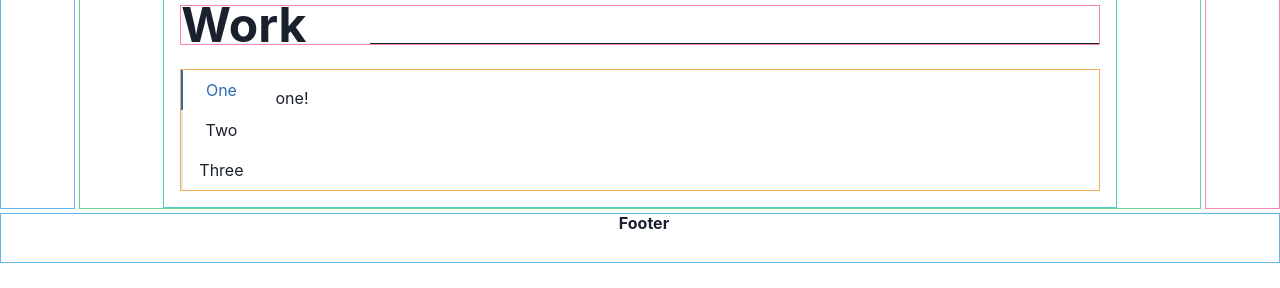
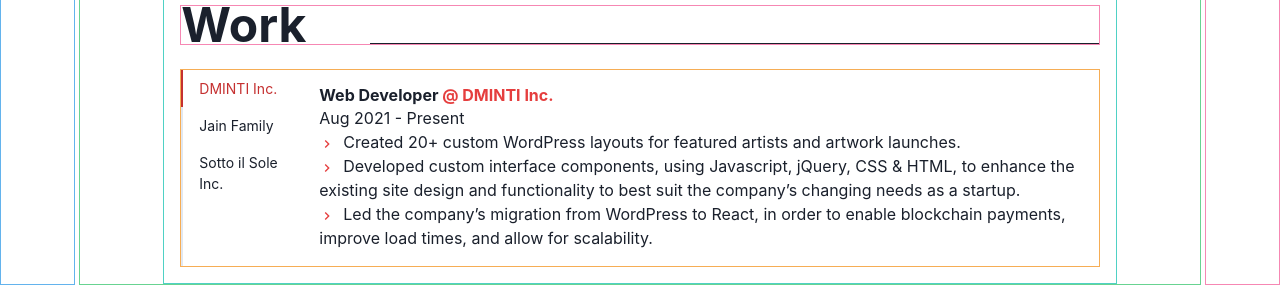
Before and after one commit to sashacandoit/portfolio-2023, a React (Create React App) app: page / in a window 1280 px wide. Shown: the part 1370-1658 px from the top of the page. Before the commit the page ends 1633 px from the top, so only its background shows below. Built offline with nearby package versions, Linux system fonts and the light colour scheme.

Commit message:
added data to work experience section

```diff
--- a/src/data/portfolio_data.js
+++ b/src/data/portfolio_data.js
@@ -2,19 +2,19 @@
   ["JavaScript (ES6+)", "React", "Node.js", "Express.js", "Python"], ["Flask", "PostgreSQL", "SQL", "Wordpress", "HTML5"], ["SCSS", "JSON", "GitHub", "Netlify", "Heroku"]
 ]
 
-const experience = {
-  dminti: {
+const experience = [
+  {
     company: "DMINTI Inc.",
-    title: "Web Developer @ DMINTI",
+    title: "Web Developer",
     start_date: "Aug 2021",
     end_date: "Present",
-    "experience": [
+    experience: [
       "Created 20+ custom WordPress layouts for featured artists and artwork launches.",
       "Developed custom interface components, using Javascript, jQuery, CSS & HTML, to enhance the existing site design and functionality to best suit the company’s changing needs as a startup.",
       "Led the company’s migration from WordPress to React, in order to enable blockchain payments, improve load times, and allow for scalability."
     ]
   },
-  jains: {
+  {
     company: "Jain Family",
     title: "Family Manager & Personal Assistant",
     start_date: "Mar 2011",
@@ -29,7 +29,7 @@
       "Demonstrated exceptional discretion and confidentiality in all tasks and responsibilities, ensuring that all information was kept confidential and sensitive information was protected. Maintained the utmost professionalism at all times."
     ]
   },
-  sotto_il_sole: {
+  {
     company: "Sotto il Sole Inc.",
     title: "Founder & Cobbler",
     start_date: "June 2017",
@@ -43,7 +43,7 @@
       "Established a loyal client base through exceptional customer service and personalized attention to each order, leading to a high percentage of repeat customers and referrals."
     ]
   }
-}
+]
 
 const featured_projects = {
   packable: {
--- a/src/sections/Work.js
+++ b/src/sections/Work.js
@@ -1,6 +1,7 @@
 import React from "react";
-import { Container, Grid, GridItem, Tabs, TabList, Tab, TabPanels, TabPanel } from '@chakra-ui/react'
+import { Container, Grid, GridItem } from '@chakra-ui/react'
 import SectionHeading from "./components/SectionHeading";
+import WorkTabs from "./components/WorkTabs";
 
 function Work() {
   return (
@@ -17,25 +18,7 @@
           <SectionHeading title='Work' />
         </GridItem>
         <GridItem border='1px' borderColor='orange.300' area={'work-experience'}>
-          <Tabs orientation="vertical">
-            <TabList>
-              <Tab>One</Tab>
-              <Tab>Two</Tab>
-              <Tab>Three</Tab>
-            </TabList>
-
-            <TabPanels>
-              <TabPanel>
-                <p>one!</p>
-              </TabPanel>
-              <TabPanel>
-                <p>two!</p>
-              </TabPanel>
-              <TabPanel>
-                <p>three!</p>
-              </TabPanel>
-            </TabPanels>
-          </Tabs>
+          <WorkTabs />
         </GridItem>
       </Grid>
     </Container>
--- /dev/null
+++ b/src/sections/components/WorkTabs.js
@@ -0,0 +1,55 @@
+import React from "react";
+import { Tabs, TabList, Tab, TabPanels, TabPanel, List, ListItem, ListIcon, Heading, Text, Link } from '@chakra-ui/react'
+import { experience } from "../../data/portfolio_data"
+import { ChevronRightIcon } from '@chakra-ui/icons'
+
+function WorkTabs() {
+  return (
+    <Tabs orientation="vertical" colorScheme="red">
+      <TabList alignItems={"start"}>
+        {experience.map((tabContent, tabID) => (
+          <Tab fontSize="sm" textAlign="left" key={tabID}>
+            {tabContent.company}
+          </Tab>
+        ))}
+      </TabList>
+
+      <TabPanels>
+        {experience.map((tabContent, tabID) => (
+          <TabDetail tabContent={tabContent} key={tabID} />
+        ))}
+      </TabPanels>
+
+    </Tabs>
+  )
+}
+
+function TabDetail(props) {
+  const { tabContent } = props;
+  return (
+    <TabPanel>
+      <Heading as='h5' size='sm'>{tabContent.title} <Link href='#' color='red.500'>@ {tabContent.company}</Link></Heading>
+      <Text fontSize="md">{tabContent.start_date} - {tabContent.end_date}</Text>
+      <List>
+        {(tabContent.experience).map((item, idx) => (
+          <ListItem key={idx}>
+            <ListIcon as={ChevronRightIcon} color='red.500' />
+            {item}
+          </ListItem>
+          // Need to add style to list items
+          // text - indent: -1.5rem;
+          // padding-left: 1rem;
+        ))}
+      </List>
+    </TabPanel>
+  );
+}
+
+function TabTitle(props) {
+  const { title } = props;
+  return (
+    <Tab>{title}</Tab>
+  );
+}
+
+export default WorkTabs;
```
